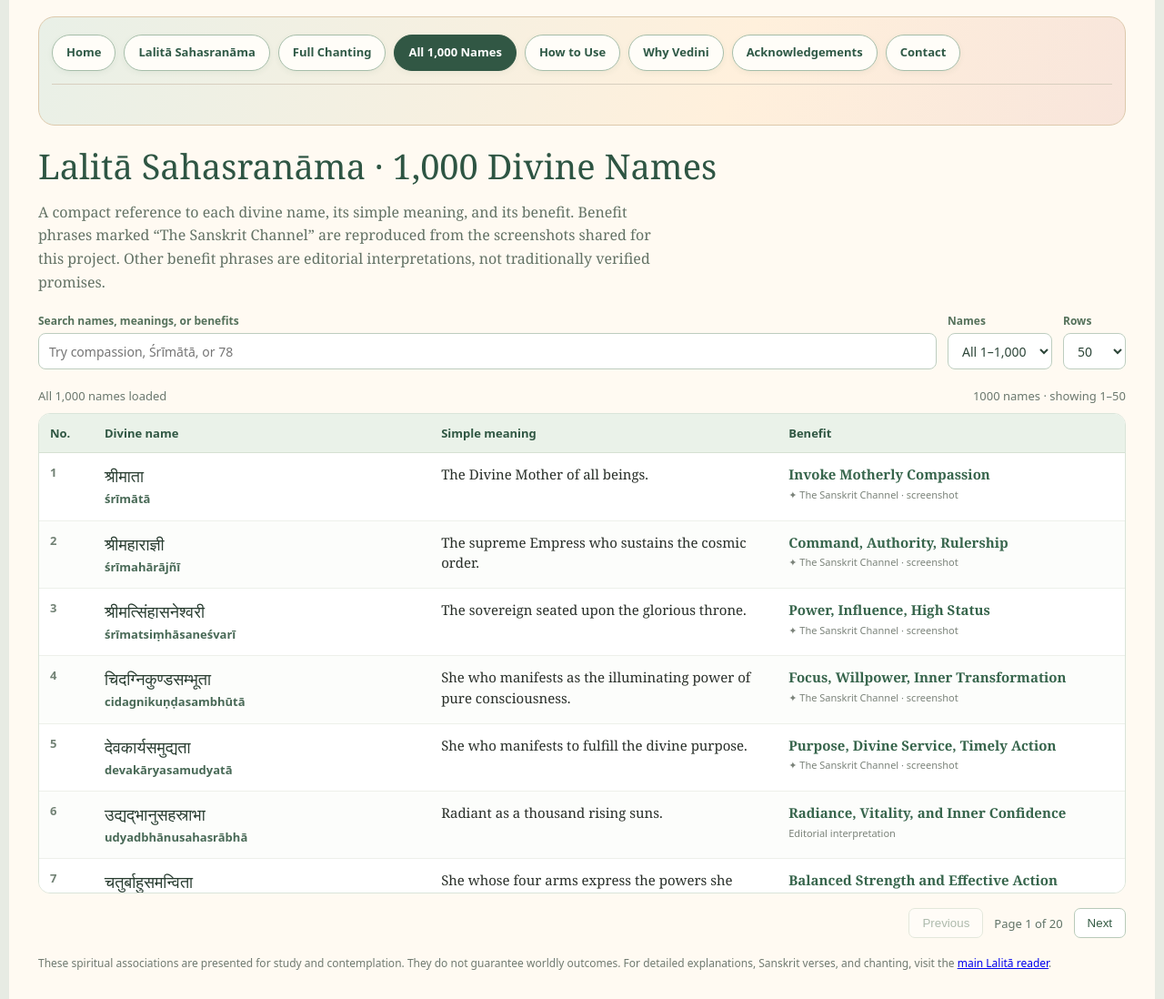
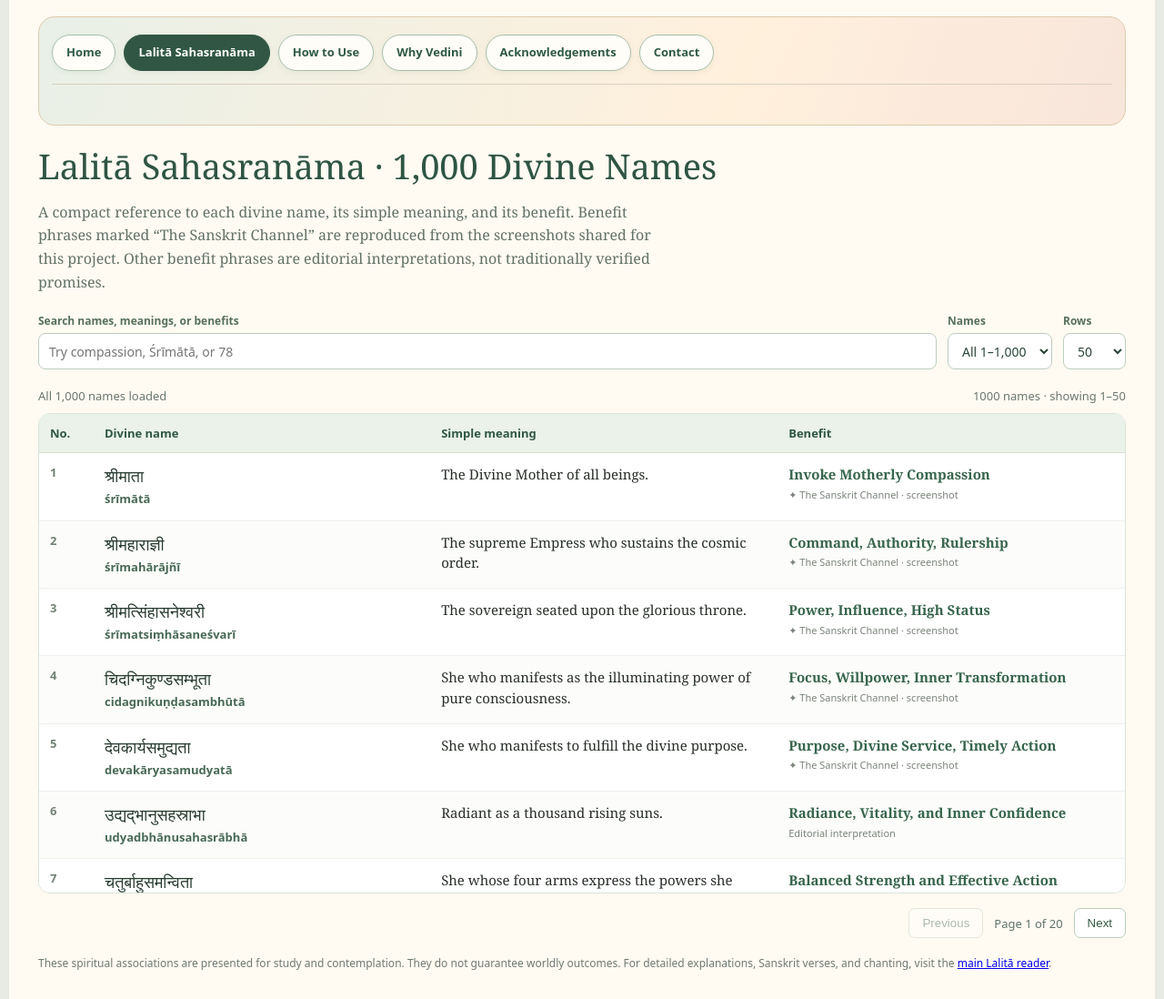
Before and after one commit to qiprana/Vedini, a website: page lalita/names.html in a window 1280 px wide. Shown: the top 1098 px of the page at 91% size. Drawn offline with Linux system fonts and the light colour scheme.

Commit message:
Nest Lalitā chanting and simplify site navigation and guide

```diff
--- a/lalita/names.html
+++ b/lalita/names.html
@@ -32,9 +32,7 @@
 <body><main class="names-reference">
 <header class="reader-header"><nav class="site-tabs" aria-label="Vedini navigation">
   <a href="../index.html" class="site-tab">Home</a>
-  <a href="../lalita/index.html" class="site-tab">Lalitā Sahasranāma</a>
-  <a href="../lalita/chant.html" class="site-tab">Full Chanting</a>
-  <a href="../lalita/names.html" class="site-tab active" aria-current="page">All 1,000 Names</a>
+  <a href="../lalita/index.html" class="site-tab active" aria-current="page">Lalitā Sahasranāma</a>
   <a href="../guide.html" class="site-tab">How to Use</a>
   <a href="../purpose.html" class="site-tab">Why Vedini</a>
   <a href="../acknowledgements.html" class="site-tab">Acknowledgements</a>
```
